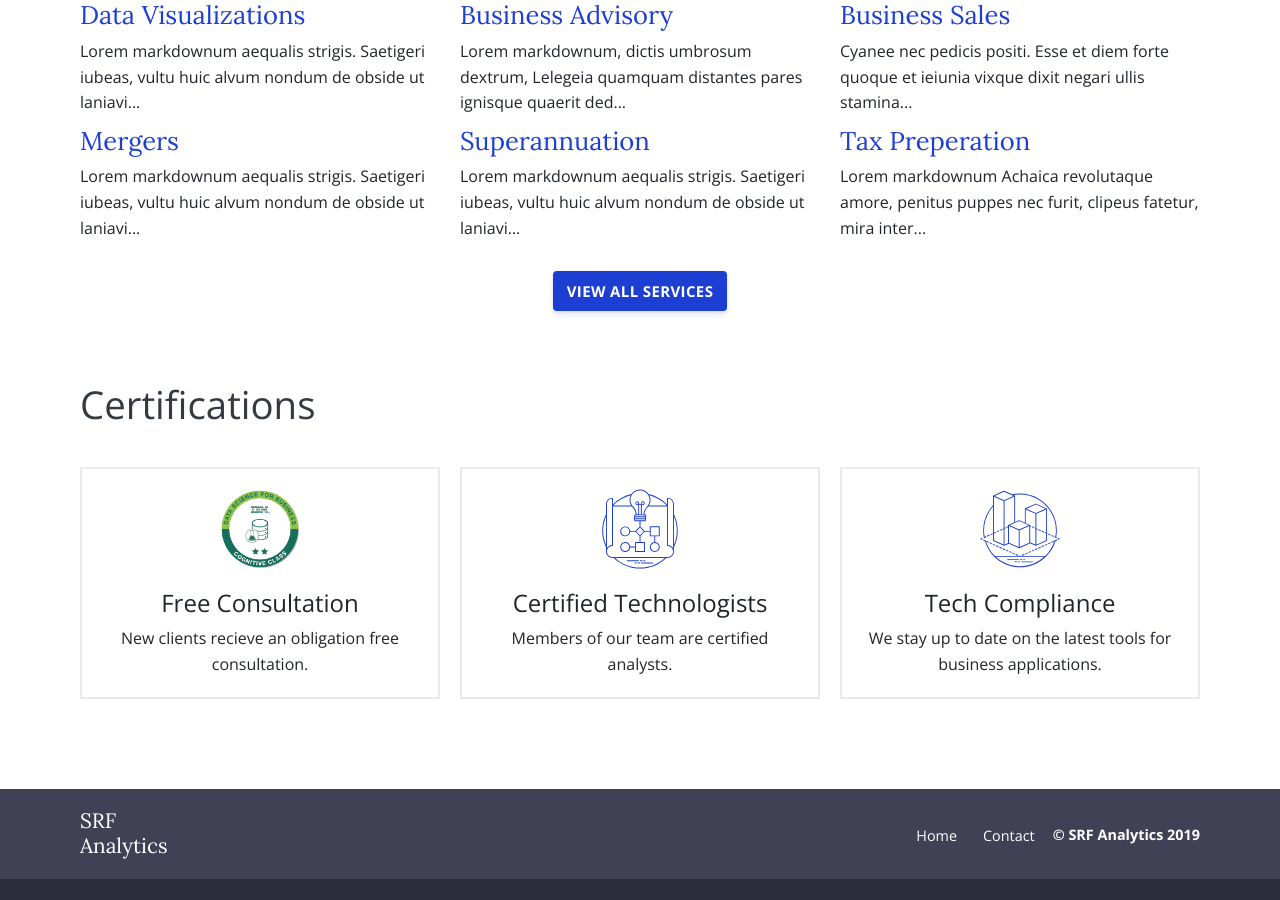
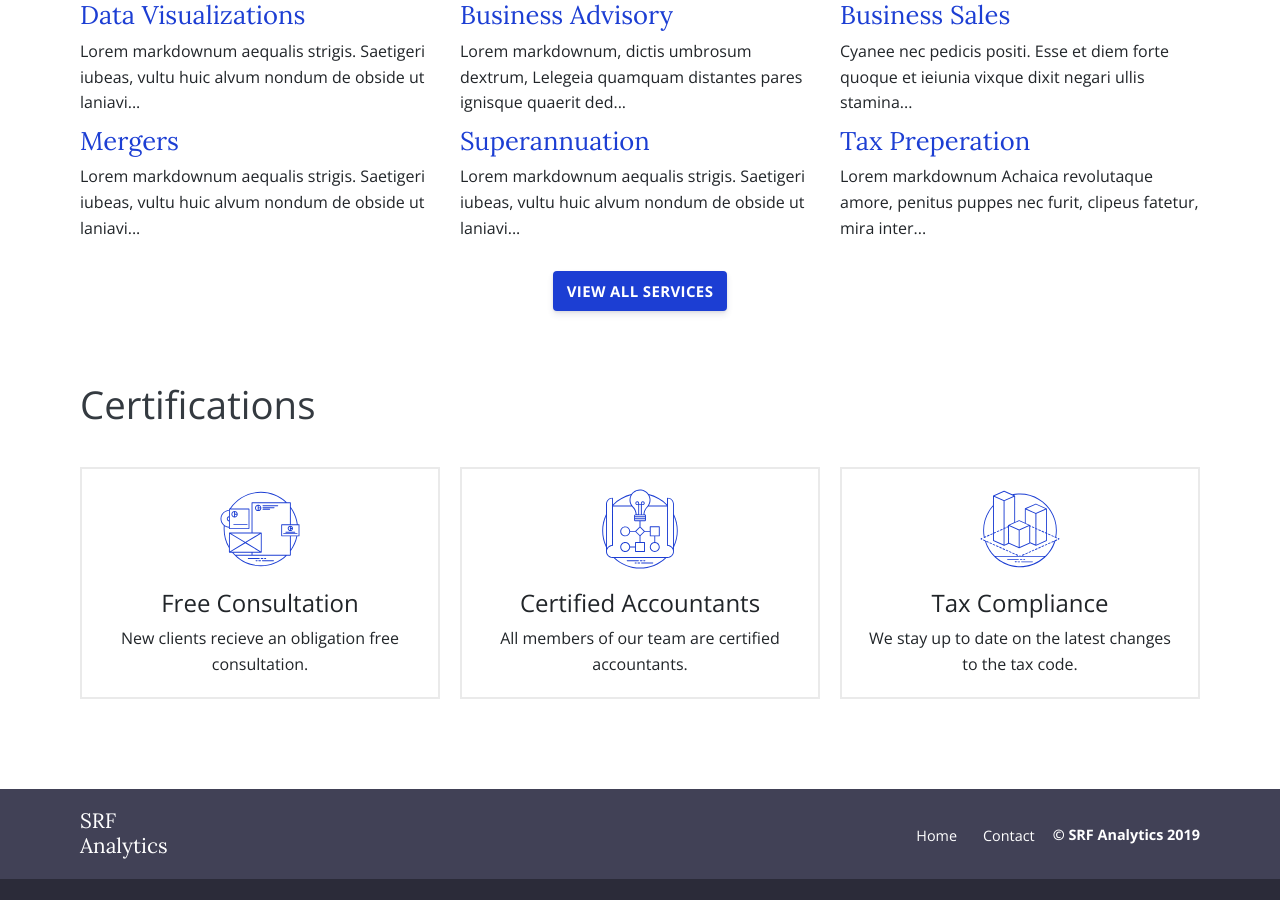
Before and after one commit to SRFAnalytics/srfanalytics.github.io, a Jekyll site: the page built from index.html, in a window 1280 px wide and 900 px high, scrolled down 759 px. Built offline with Jekyll 4.4.1, drawn with Linux system fonts in a browser that asks for light colours.

Commit message:
Update features.json

```diff
--- a/_data/features.json
+++ b/_data/features.json
@@ -2,16 +2,16 @@
   {
     "title": "Free Consultation",
     "description": "New clients recieve an obligation free consultation.",
-    "image": "images/features/data-science-for-business.png"
+    "image": "images/features/noun_branding_1885335.svg"
   },
   {
-    "title": "Certified Technologists",
-    "description": "Members of our team are certified analysts.",
+    "title": "Certified Accountants",
+    "description": "All members of our team are certified accountants.",
     "image": "images/features/noun_The Process_1885341.svg"
   },
   {
-    "title": "Tech Compliance",
-    "description": "We stay up to date on the latest tools for business applications.",
+    "title": "Tax Compliance",
+    "description": "We stay up to date on the latest changes to the tax code.",
     "image": "images/features/noun_3d modeling_1885342.svg"
   }
 ]
```
